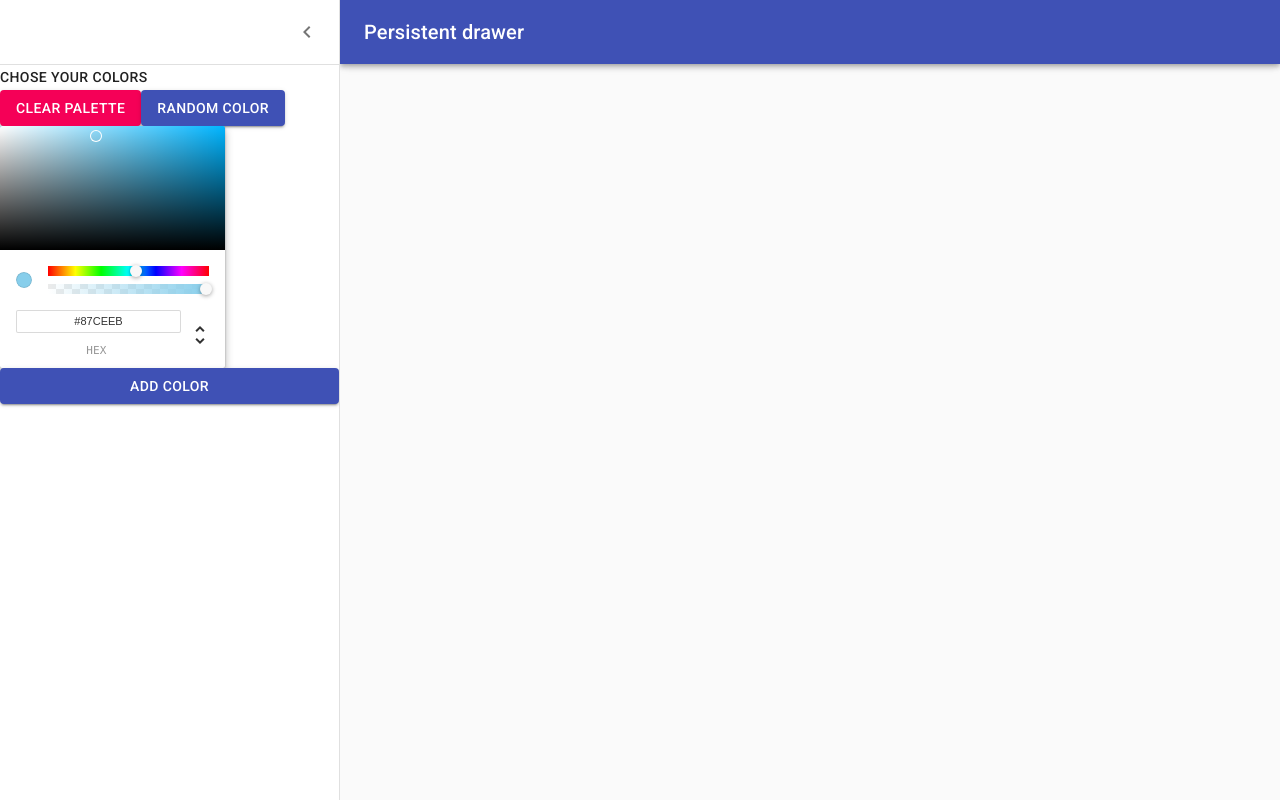
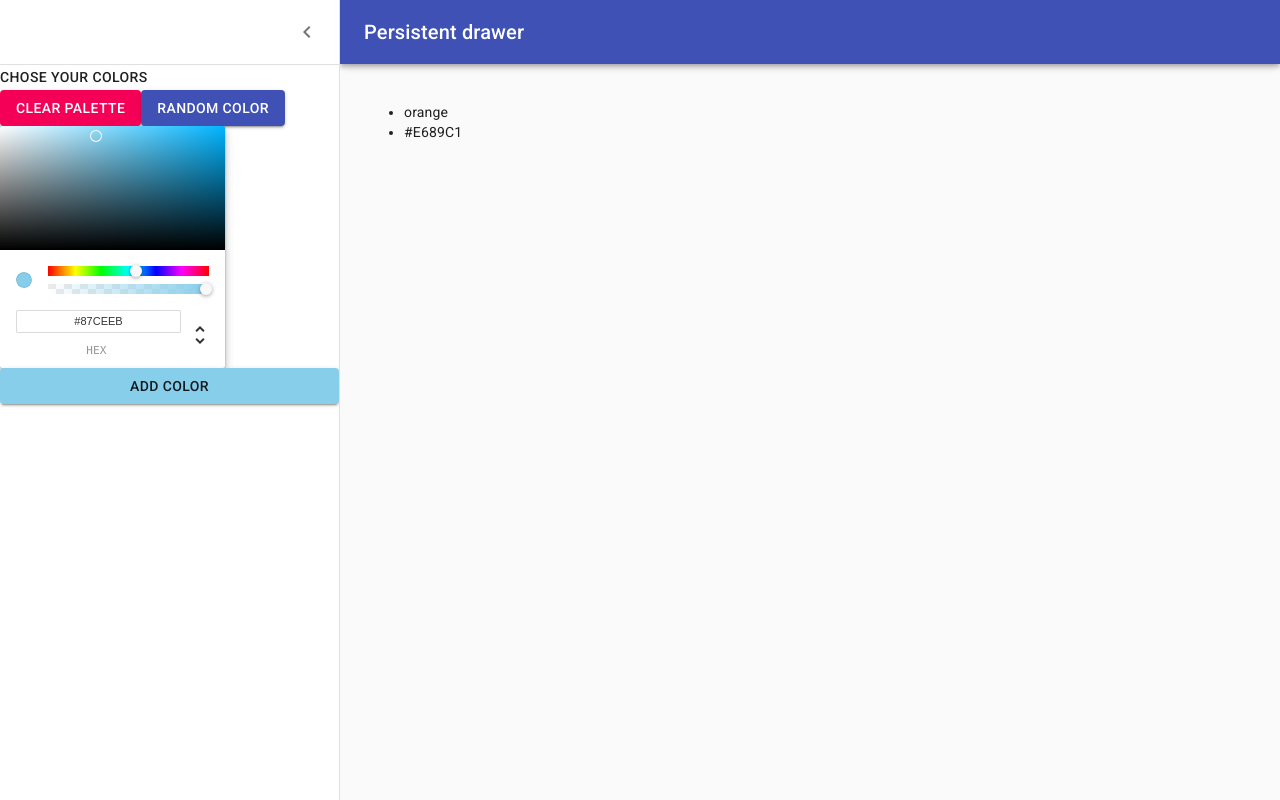
Before and after one commit to Anavas09/rainbowApp, a React (Create React App) app: page /palette/new in a window 1280 px wide. Both pictures are taken after a click on the button "open drawer". Built offline with nearby package versions, Linux system fonts and the light colour scheme.

Commit message:
Connect ColorPicker with the Add Button

```diff
--- a/src/components/NewPaletteForm.js
+++ b/src/components/NewPaletteForm.js
@@ -76,6 +76,8 @@
 function NewPaletteForm() {
   const classes = useStyles();
   const [open, setOpen] = useState(false);
+  const [currentColor, setCurrentColor] = useState("skyblue");
+  const [colors, setColors] = useState(["orange","#E689C1"]);
 
   const handleDrawerOpen = () => {
     setOpen(true);
@@ -84,6 +86,14 @@
   const handleDrawerClose = () => {
     setOpen(false);
   };
+
+  const handleChangeColor = newColor => {
+    setCurrentColor(newColor.hex)
+  }
+
+  const addNewColor = () => {
+    setColors([...colors, currentColor])
+  }
 
   return (
     <div className={classes.root}>
@@ -132,10 +142,16 @@
         <Button variant="contained" color="primary">Random Color</Button>
         </div>
         <ChromePicker
-          color="skyblue"
-          onChangeComplete={(nc)=> console.log(nc)}
+          color={currentColor}
+          onChangeComplete={handleChangeColor}
         />
-        <Button variant="contained" color="primary">Add Color</Button>
+        <Button
+          variant="contained"
+          style={{backgroundColor: currentColor}}
+          onClick={addNewColor}
+        >
+          Add Color
+        </Button>
       </Drawer>
       <main
         className={clsx(classes.content, {
@@ -143,6 +159,13 @@
         })}
       >
         <div className={classes.drawerHeader} />
+        <ul>
+          {colors.map(color => {
+            return (
+              <li>{color}</li>
+            )
+          })}
+        </ul>
       </main>
     </div>
   );
```
